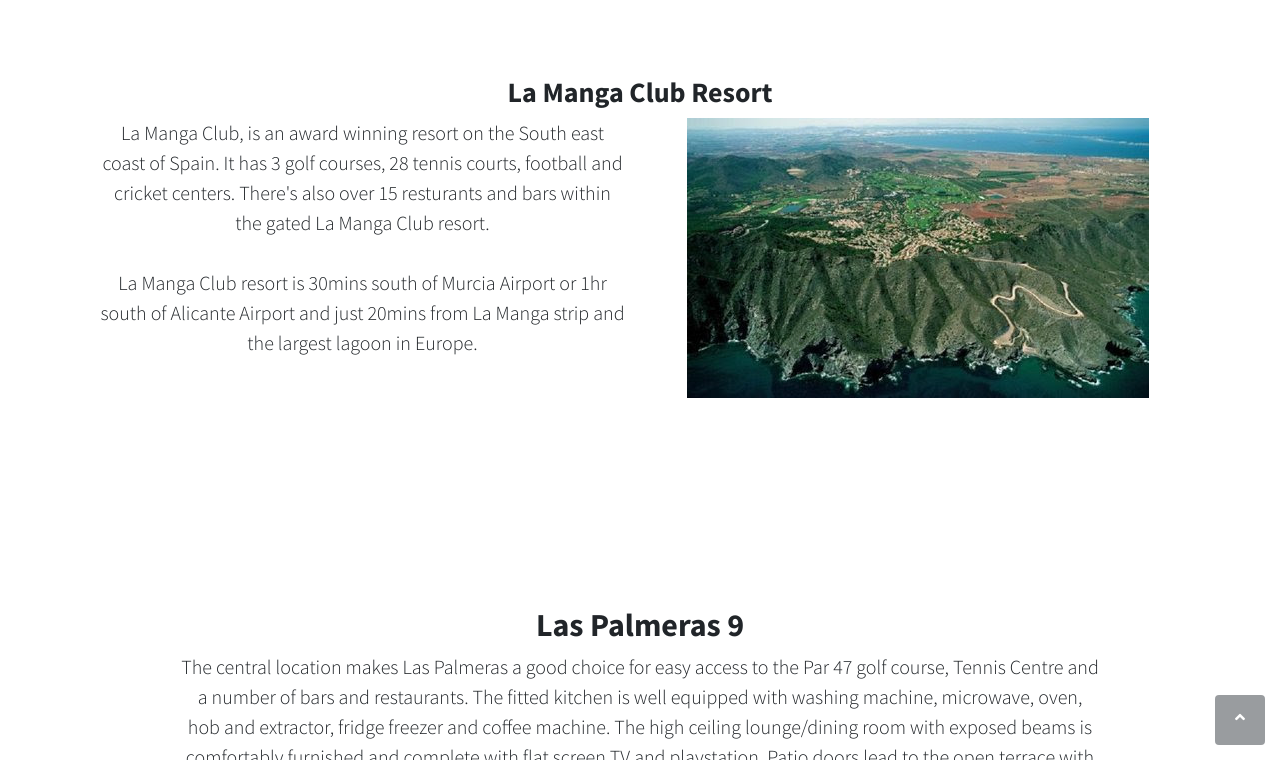
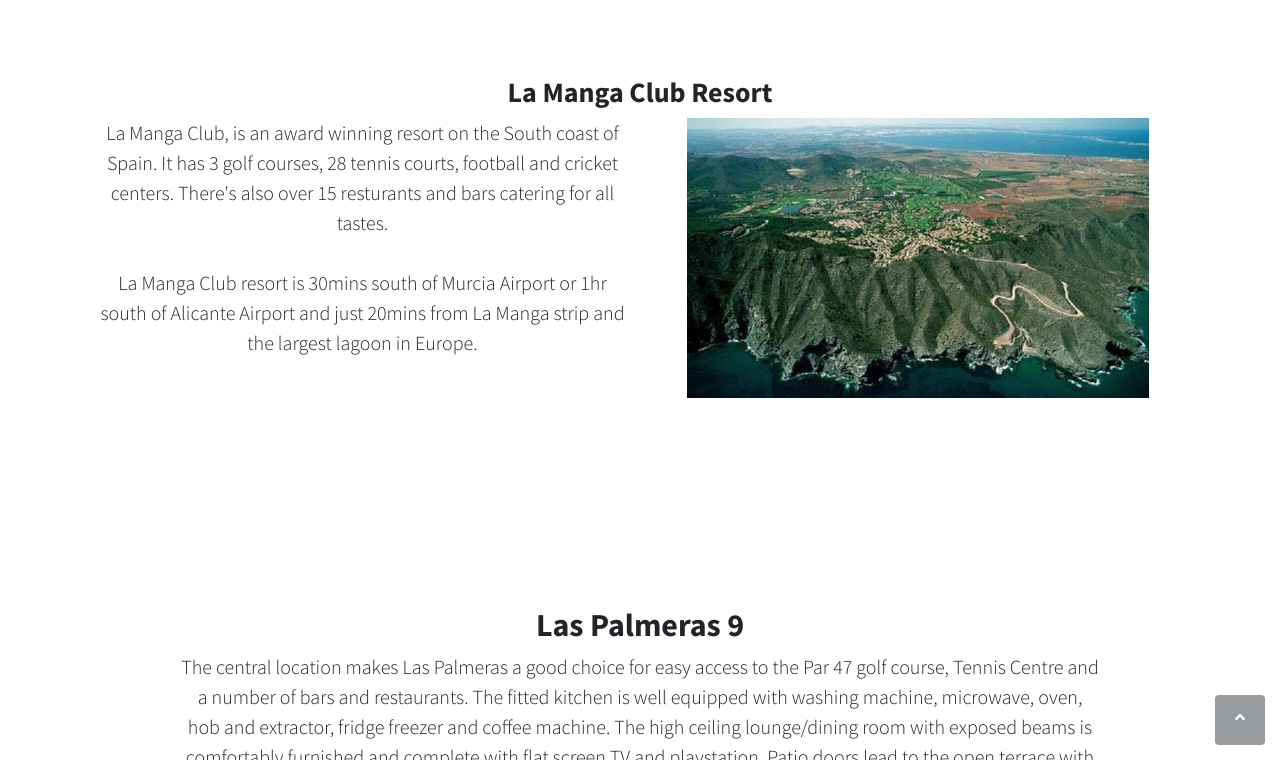
Before and after one commit to richsteer/richsteer.github.io, a Jekyll site: the page built from index.html, in a window 1280 px wide and 900 px high, scrolled down 1244 px, cut to the strip 140-900 px from the top of the window. Built offline with Jekyll 4.4.1, drawn with Linux system fonts in a browser that asks for light colours.

Commit message:
Update index.html

```diff
--- a/index.html
+++ b/index.html
@@ -29,7 +29,7 @@
 -->
         <div class="row mx-auto">
             <p class="lead mb-5 col-lg-6">
-                La Manga Club, is an award winning resort on the South east coast of Spain. It has 3 golf courses, 28 tennis courts, football and cricket centers.  There's also over 15 resturants and bars within the gated La Manga Club resort.
+                La Manga Club, is an award winning resort on the South coast of Spain. It has 3 golf courses, 28 tennis courts, football and cricket centers. There's also over 15 resturants and bars catering for all tastes.
                 <br><br>
                 La Manga Club resort is 30mins south of Murcia Airport or 1hr south of Alicante Airport and just 20mins from La Manga strip and the largest lagoon in Europe.
             </p>
```
